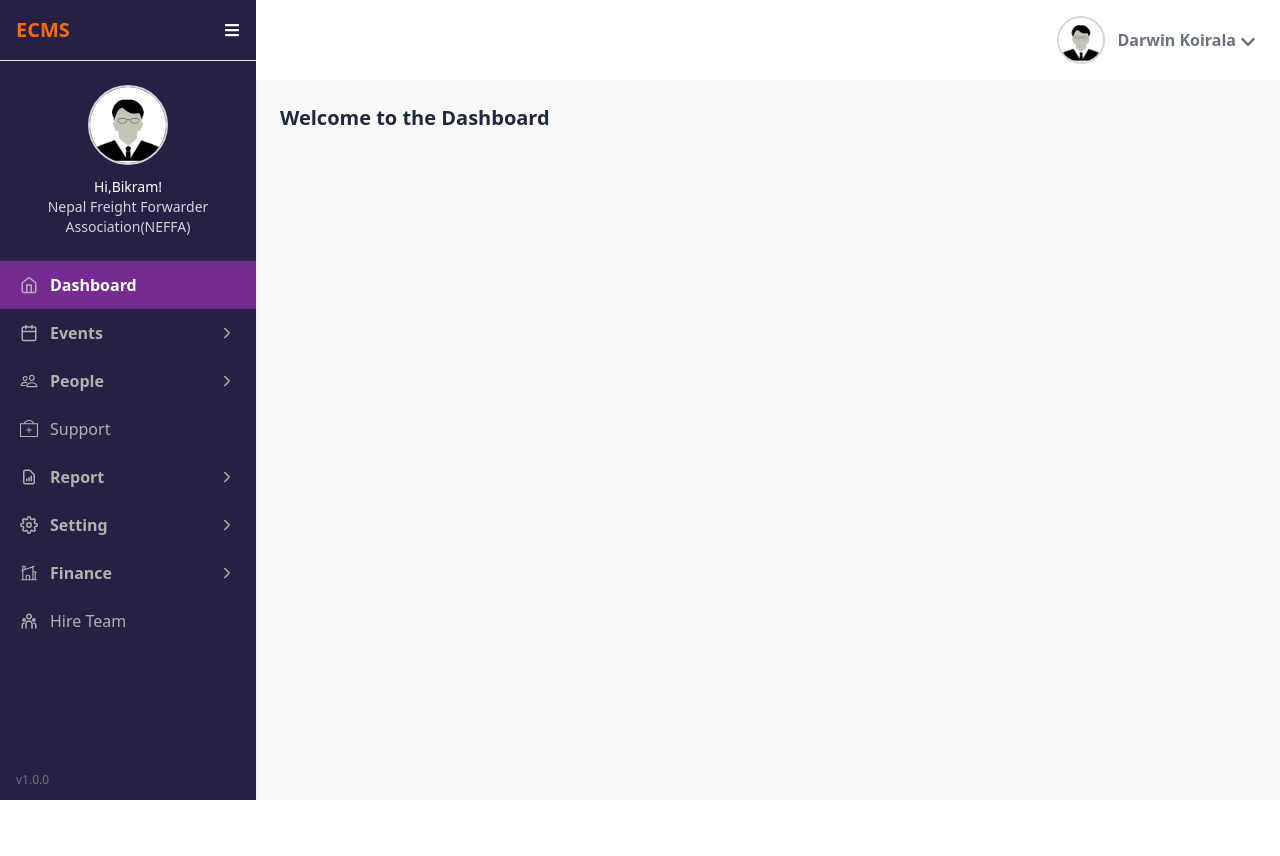
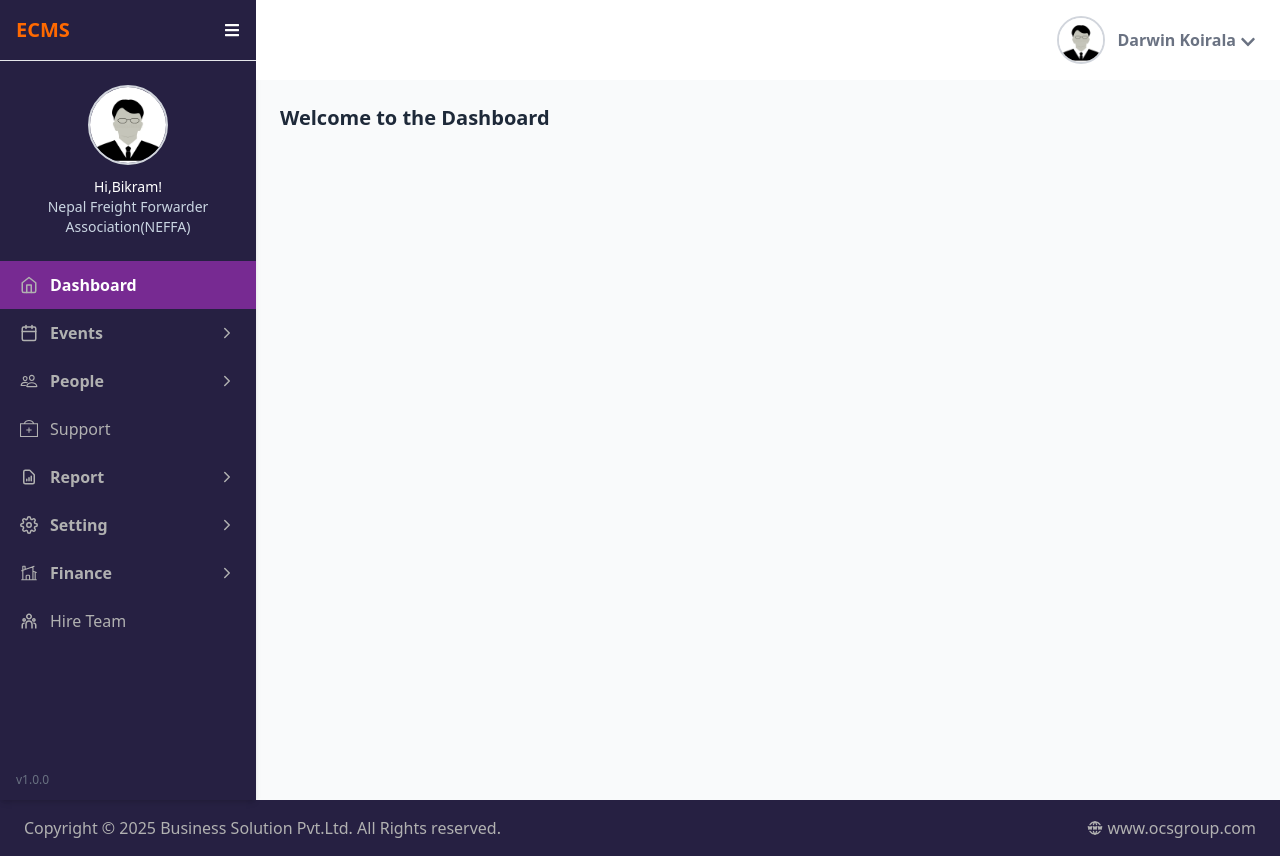
Before and after one commit to koiraladarwin/ecmsadminpage, a React (Vite) app: page / in a window 1280 px wide. Before the commit the page ends 800 px from the top, so only its background shows below. Built offline with nearby package versions, Linux system fonts and the light colour scheme.

Commit message:
feat:add footer

```diff
--- /dev/null
+++ b/src/features/dashboard/components/Footer.jsx
@@ -0,0 +1,16 @@
+import React from 'react';
+import { TbWorldWww } from 'react-icons/tb';
+
+function Footer() {
+  const currentYear = new Date().getFullYear()
+  return (
+    <footer className="bg-[var(--color-sidebar-bg)] py-4 text-[var(--color-passive-text)] flex flex-col md:flex-row text-center md:text-start justify-between px-6">
+      <div>Copyright &copy; {currentYear} Business Solution Pvt.Ltd. All Rights reserved.</div>
+      <div className='flex items-center gap-1 justify-center md:justify-start'>
+        <TbWorldWww />
+        <div>www.ocsgroup.com</div> </div>
+    </footer>
+  );
+}
+
+export default Footer;
--- a/src/features/dashboard/pages/Dashboard.jsx
+++ b/src/features/dashboard/pages/Dashboard.jsx
@@ -1,9 +1,11 @@
 import { Outlet } from 'react-router-dom';
 import SideBar from '../components/SideBar';
 import NavBar from '../components/NavBar';
+import Footer from '../components/Footer';
 
 export default function Dashboard() {
   return (
+    <>
       <div className="flex min-h-screen bg-gray-50">
         <SideBar />
         <div className="flex-1">
@@ -13,5 +15,7 @@ export default function Dashboard() {
           </div>
         </div>
       </div>
+      <Footer />
+    </>
   );
 }
```
Lines whose indentation alone changed are shown as unchanged.
